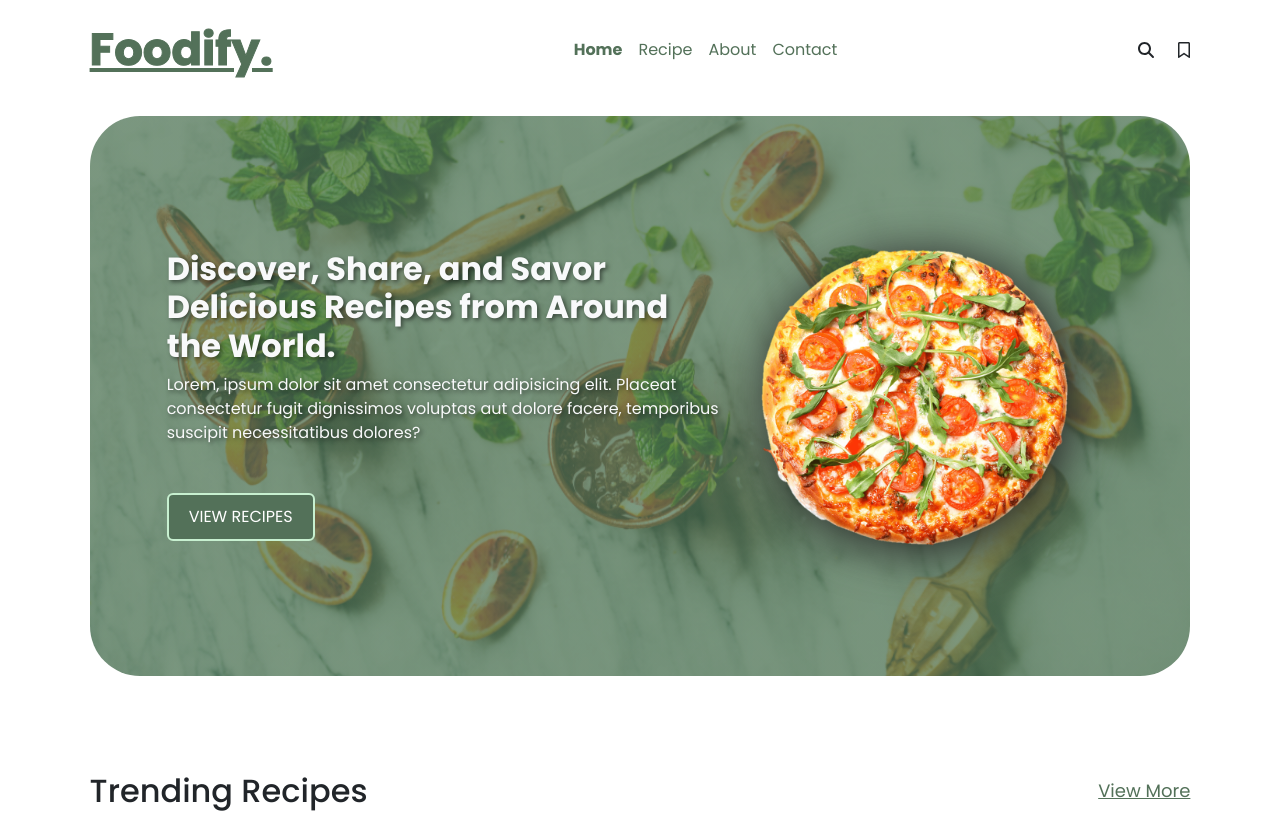
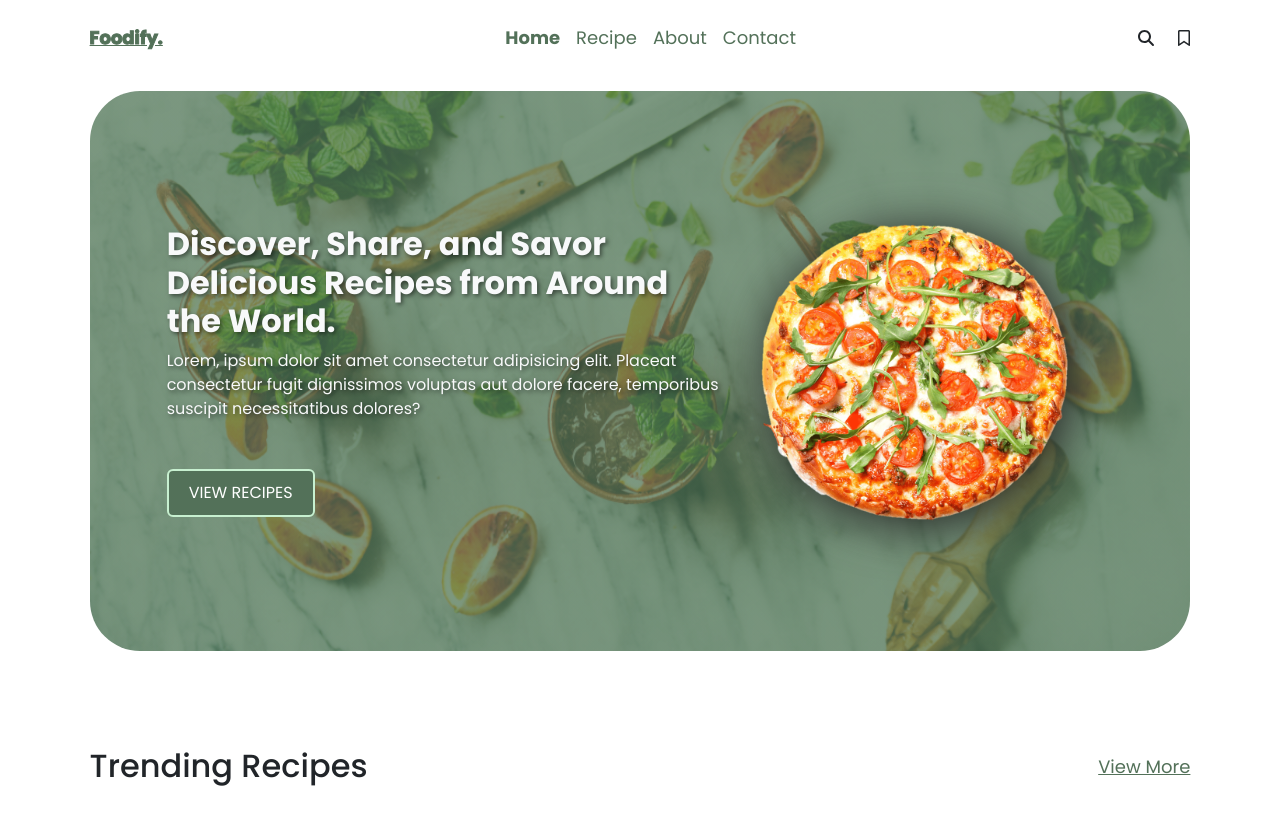
Before and after one commit to wilhelmusolejr/Foodify, a React (Vite) app in the folder react/: page / in a window 1280 px wide. Shown: the top 813 px of the page. Built offline with nearby package versions, Linux system fonts and the light colour scheme.

Commit message:
fix font-size

```diff
--- a/react/src/index.css
+++ b/react/src/index.css
@@ -28,7 +28,7 @@ a {
     text-transform: capitalize;
     /* font-weight: bold; */
     color: #537159 !important;
-    font-size: 18px;
+    font-size: 16px;
 }
 
 .card-parent {
@@ -336,6 +336,10 @@ footer .right svg:nth-of-type(3) {
 /* --------------------------- */
 /* --------------------------- */
 @media (min-width: 768px) {
+    a {
+        font-size: 18px !important;
+    }
+
     header .pizza-banner {
         width: 100%;
         text-align: center;
```
